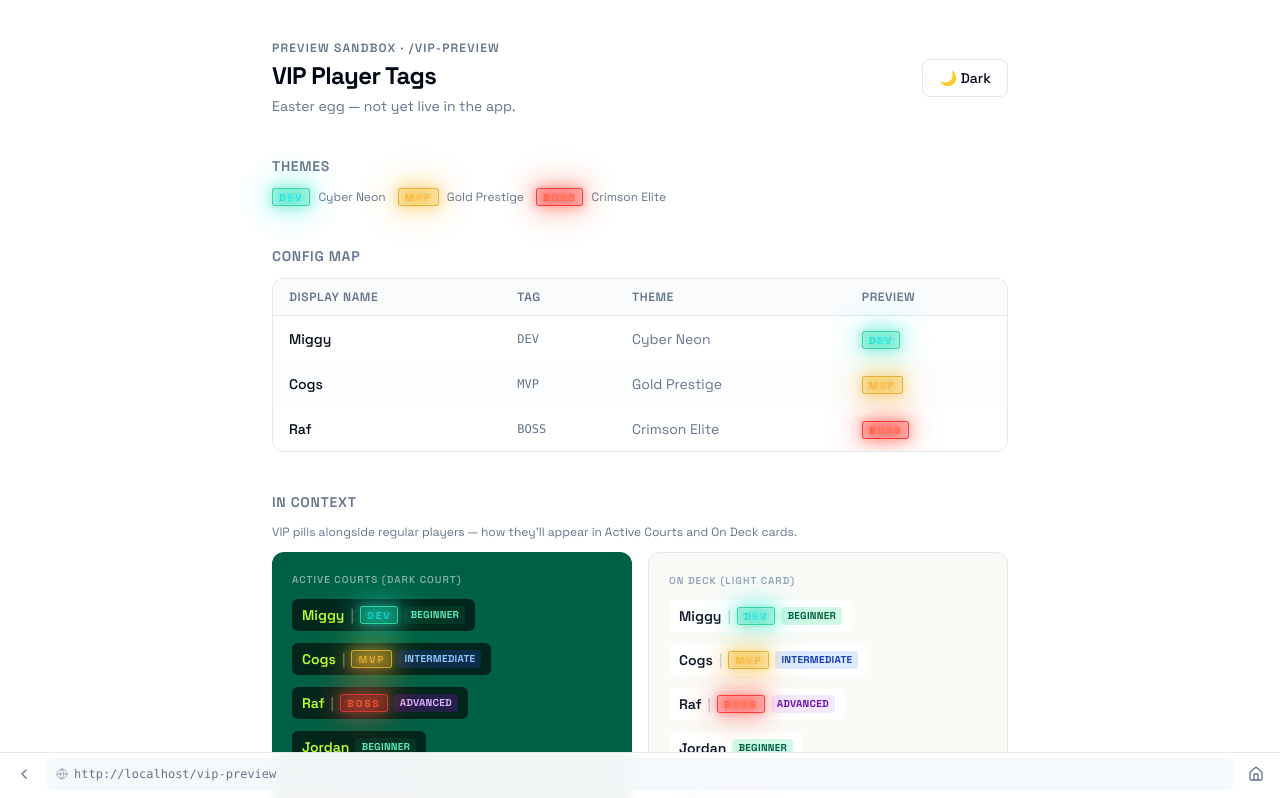
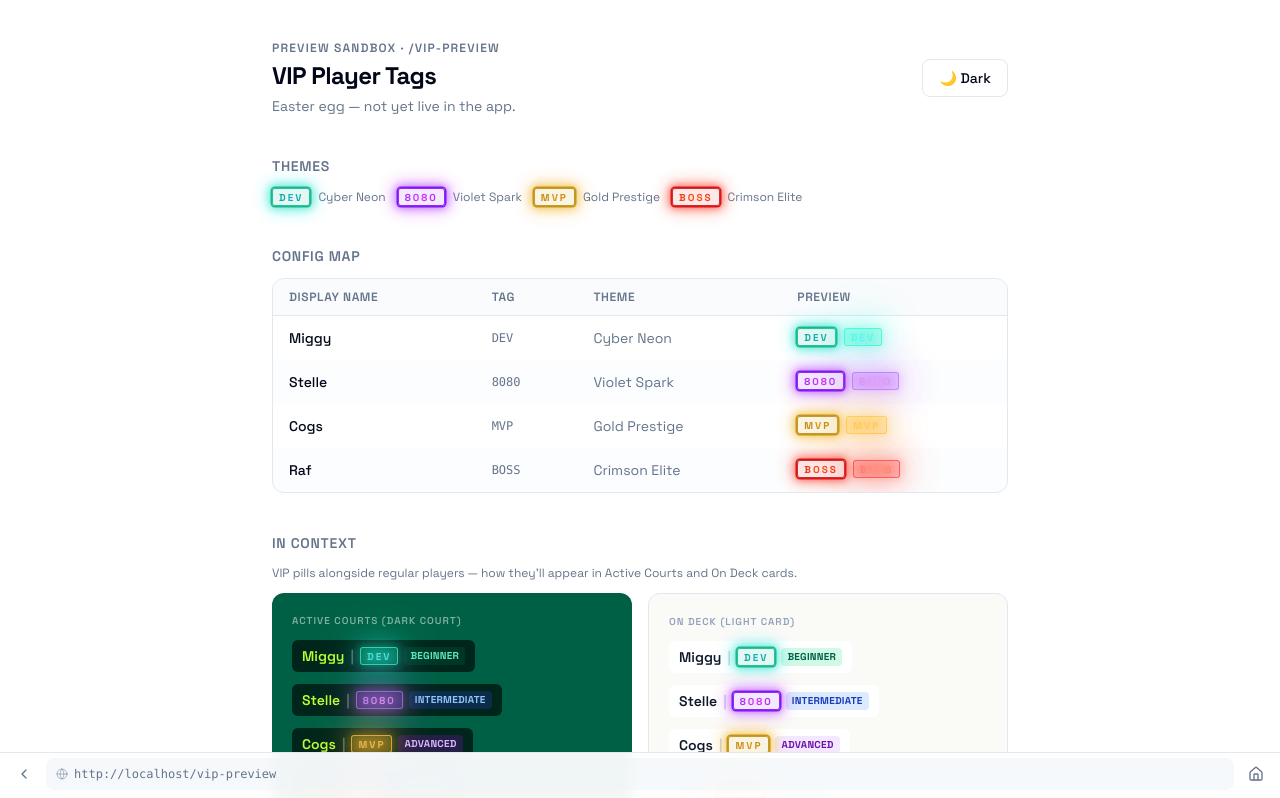
Before and after one commit to Nayzjuan/badminton-app, a Next.js app: page /vip-preview in a window 1280 px wide. Shown: the top 798 px of the page. Built offline with nearby package versions, Linux system fonts and the light colour scheme.

Commit message:
Revert VIP preview to 03ffd1d (box-shadow light mode, violet-spark, Stelle/8080)
Co-Authored-By: Claude Sonnet 4.6 <noreply@anthropic.com>

```diff
--- a/src/app/vip-preview/page.tsx
+++ b/src/app/vip-preview/page.tsx
@@ -16,63 +16,89 @@ import { useState } from "react";
 // ── VIP Config Map (proposed — not yet live) ─────────────────
 // Keys are lowercase normalized display names.
 const VIP_PLAYERS: Record<string, { tag: string; theme: VipTheme }> = {
-  miggy: { tag: "DEV", theme: "cyber-neon" },
-  cogs: { tag: "MVP", theme: "gold-prestige" },
-  raf: { tag: "BOSS", theme: "crimson-elite" },
+  miggy:  { tag: "DEV",  theme: "cyber-neon"    },
+  stelle: { tag: "8080", theme: "violet-spark"   },
+  cogs:   { tag: "MVP",  theme: "gold-prestige"  },
+  raf:    { tag: "BOSS", theme: "crimson-elite"  },
 };
 
-type VipTheme = "cyber-neon" | "gold-prestige" | "crimson-elite";
+type VipTheme = "cyber-neon" | "gold-prestige" | "crimson-elite" | "violet-spark";
 
 // ── Theme token definitions ───────────────────────────────────
+//
+// Light mode strategy: box-shadow creates a physically visible
+// colored halo around the pill shape — filter: drop-shadow
+// bleeds into white/cream and disappears.
+//
+// Dark mode strategy: filter: drop-shadow stacks produce the
+// layered neon bloom effect on dark surfaces.
+//
 const THEME_TOKENS: Record<
   VipTheme,
   {
     label: string;
-    gradient: string;       // gradient-clip text colors
-    glowLight: string;      // filter: drop-shadow stack for light bg
-    glowDark: string;       // filter: drop-shadow stack for dark bg
-    borderLight: string;    // border color (light)
-    borderDark: string;     // border color (dark)
-    bgLight: string;        // bg tint (light) — intentionally visible
-    bgDark: string;         // bg tint (dark)
+    gradientLight: string;  // darker stops — contrast on cream
+    gradientDark: string;   // bright stops — neon on black
+    // Light: box-shadow string (ring + soft outer glow)
+    glowLight: string;
+    // Dark: filter value (drop-shadow stacks)
+    glowDark: string;
+    borderLight: string;
+    borderDark: string;
+    bgLight: string;
+    bgDark: string;
   }
 > = {
   "cyber-neon": {
     label: "Cyber Neon",
-    gradient: "from-[hsl(165_100%_40%)] via-[hsl(185_100%_55%)] to-[hsl(165_100%_40%)]",
-    // Light: strong enough to show on white/cream
+    gradientLight: "from-[hsl(165_100%_28%)] via-[hsl(185_100%_36%)] to-[hsl(165_100%_28%)]",
+    gradientDark:  "from-[hsl(165_100%_55%)] via-[hsl(185_100%_68%)] to-[hsl(165_100%_55%)]",
     glowLight:
-      "drop-shadow(0 0 4px hsl(165 100% 42% / 1)) drop-shadow(0 0 10px hsl(165 100% 45% / 0.8)) drop-shadow(0 0 18px hsl(185 100% 55% / 0.55))",
-    // Dark: full neon stack
+      "0 0 0 1.5px hsl(165 100% 35%), 0 0 8px 3px hsl(165 100% 42% / 0.55), 0 0 18px 5px hsl(185 100% 50% / 0.35)",
     glowDark:
       "drop-shadow(0 0 5px hsl(165 100% 55% / 1)) drop-shadow(0 0 12px hsl(185 100% 65% / 0.85)) drop-shadow(0 0 22px hsl(165 100% 50% / 0.55))",
-    borderLight: "hsl(165 100% 38% / 0.75)",
+    borderLight: "hsl(165 100% 35% / 0.9)",
     borderDark:  "hsl(165 100% 58% / 0.85)",
-    bgLight: "hsl(165 100% 42% / 0.14)",
+    bgLight: "hsl(165 100% 38% / 0.12)",
     bgDark:  "hsl(165 100% 48% / 0.16)",
+  },
+  "violet-spark": {
+    label: "Violet Spark",
+    gradientLight: "from-[hsl(270_100%_45%)] via-[hsl(290_100%_55%)] to-[hsl(270_100%_45%)]",
+    gradientDark:  "from-[hsl(270_100%_72%)] via-[hsl(290_100%_80%)] to-[hsl(270_100%_72%)]",
+    glowLight:
+      "0 0 0 1.5px hsl(270 100% 48%), 0 0 8px 3px hsl(270 100% 55% / 0.55), 0 0 18px 5px hsl(290 100% 62% / 0.35)",
+    glowDark:
+      "drop-shadow(0 0 5px hsl(270 100% 72% / 1)) drop-shadow(0 0 12px hsl(290 100% 78% / 0.85)) drop-shadow(0 0 22px hsl(270 100% 65% / 0.55))",
+    borderLight: "hsl(270 100% 48% / 0.9)",
+    borderDark:  "hsl(270 100% 72% / 0.85)",
+    bgLight: "hsl(270 100% 52% / 0.1)",
+    bgDark:  "hsl(270 100% 60% / 0.16)",
   },
   "gold-prestige": {
     label: "Gold Prestige",
-    gradient: "from-[hsl(43_100%_45%)] via-[hsl(38_100%_62%)] to-[hsl(43_100%_45%)]",
+    gradientLight: "from-[hsl(43_100%_32%)] via-[hsl(38_100%_42%)] to-[hsl(43_100%_32%)]",
+    gradientDark:  "from-[hsl(43_100%_58%)] via-[hsl(38_100%_70%)] to-[hsl(43_100%_58%)]",
     glowLight:
-      "drop-shadow(0 0 4px hsl(43 100% 45% / 1)) drop-shadow(0 0 10px hsl(43 100% 50% / 0.8)) drop-shadow(0 0 18px hsl(38 100% 58% / 0.55))",
+      "0 0 0 1.5px hsl(43 100% 38%), 0 0 8px 3px hsl(43 100% 45% / 0.55), 0 0 18px 5px hsl(38 100% 52% / 0.35)",
     glowDark:
       "drop-shadow(0 0 5px hsl(43 100% 58% / 1)) drop-shadow(0 0 12px hsl(38 100% 68% / 0.85)) drop-shadow(0 0 22px hsl(43 100% 52% / 0.55))",
-    borderLight: "hsl(43 100% 42% / 0.75)",
+    borderLight: "hsl(43 100% 36% / 0.9)",
     borderDark:  "hsl(43 100% 62% / 0.85)",
-    bgLight: "hsl(43 100% 48% / 0.14)",
+    bgLight: "hsl(43 100% 42% / 0.12)",
     bgDark:  "hsl(43 100% 52% / 0.16)",
   },
   "crimson-elite": {
     label: "Crimson Elite",
-    gradient: "from-[hsl(0_100%_52%)] via-[hsl(15_100%_62%)] to-[hsl(0_100%_52%)]",
+    gradientLight: "from-[hsl(0_100%_40%)] via-[hsl(15_100%_50%)] to-[hsl(0_100%_40%)]",
+    gradientDark:  "from-[hsl(0_100%_62%)] via-[hsl(15_100%_72%)] to-[hsl(0_100%_62%)]",
     glowLight:
-      "drop-shadow(0 0 4px hsl(0 100% 52% / 1)) drop-shadow(0 0 10px hsl(0 100% 55% / 0.8)) drop-shadow(0 0 18px hsl(15 100% 60% / 0.55))",
+      "0 0 0 1.5px hsl(0 100% 42%), 0 0 8px 3px hsl(0 100% 50% / 0.55), 0 0 18px 5px hsl(15 100% 55% / 0.35)",
     glowDark:
       "drop-shadow(0 0 5px hsl(0 100% 60% / 1)) drop-shadow(0 0 12px hsl(15 100% 68% / 0.85)) drop-shadow(0 0 22px hsl(0 100% 55% / 0.55))",
-    borderLight: "hsl(0 100% 50% / 0.75)",
+    borderLight: "hsl(0 100% 40% / 0.9)",
     borderDark:  "hsl(0 100% 62% / 0.85)",
-    bgLight: "hsl(0 100% 52% / 0.12)",
+    bgLight: "hsl(0 100% 45% / 0.1)",
     bgDark:  "hsl(0 100% 55% / 0.16)",
   },
 };
@@ -94,26 +120,27 @@ function VipTag({
     <span
       className="inline-flex items-center justify-center rounded-[3px] border px-[6px]"
       style={{
-        background:    dark ? t.bgDark    : t.bgLight,
-        borderColor:   dark ? t.borderDark : t.borderLight,
-        filter:        dark ? t.glowDark   : t.glowLight,
-        animation:     "vip-glow-pulse 2.6s ease-in-out infinite",
-        // fixed height keeps the pill the same size as the surrounding text line
-        height: "18px",
+        background:  dark ? t.bgDark    : t.bgLight,
+        borderColor: dark ? t.borderDark : t.borderLight,
+        // Light → box-shadow: colored ring + soft outer bloom visible on cream
+        // Dark  → filter drop-shadow: layered neon bloom on dark surfaces
+        ...(dark
+          ? { filter:     t.glowDark }
+          : { boxShadow:  t.glowLight }),
+        animation: "vip-glow-pulse 2.6s ease-in-out infinite",
+        height:     "18px",
         lineHeight: "1",
       }}
     >
       <span
         className={[
           "bg-gradient-to-r bg-clip-text text-transparent",
-          "font-black uppercase tracking-[0.2em]",
-          "text-[10px]",
-          t.gradient,
+          "font-black uppercase tracking-[0.2em] text-[10px]",
+          dark ? t.gradientDark : t.gradientLight,
         ].join(" ")}
         style={{
           backgroundSize: "200% auto",
           animation: "vip-shimmer 4.5s linear infinite",
-          // nudge so gradient-clip text sits on the optical centre
           display: "inline-block",
           transform: "translateY(0.5px)",
         }}
@@ -226,12 +253,20 @@ function ThemeLegend() {
   return (
     <div className="flex flex-wrap gap-3">
       {(Object.entries(THEME_TOKENS) as [VipTheme, (typeof THEME_TOKENS)[VipTheme]][]).map(
-        ([key, t]) => (
-          <div key={key} className="flex items-center gap-2">
-            <VipTag tag={key === "cyber-neon" ? "DEV" : key === "gold-prestige" ? "MVP" : "BOSS"} theme={key} />
-            <span className="text-xs text-muted-foreground">{t.label}</span>
-          </div>
-        )
+        ([key, t]) => {
+          const tagLabels: Record<VipTheme, string> = {
+            "cyber-neon":    "DEV",
+            "violet-spark":  "8080",
+            "gold-prestige": "MVP",
+            "crimson-elite": "BOSS",
+          };
+          return (
+            <div key={key} className="flex items-center gap-2">
+              <VipTag tag={tagLabels[key]} theme={key} />
+              <span className="text-xs text-muted-foreground">{t.label}</span>
+            </div>
+          );
+        }
       )}
     </div>
   );
@@ -272,8 +307,9 @@ function VipConfigTable() {
                   {meta.tag}
                 </td>
                 <td className="px-4 py-3 text-muted-foreground">{THEME_TOKENS[meta.theme].label}</td>
-                <td className="px-4 py-3">
-                  <VipTag tag={meta.tag} theme={meta.theme} />
+                <td className="px-4 py-3 flex gap-2">
+                  <VipTag tag={meta.tag} theme={meta.theme} dark={false} />
+                  <VipTag tag={meta.tag} theme={meta.theme} dark={true} />
                 </td>
               </tr>
             );
```
